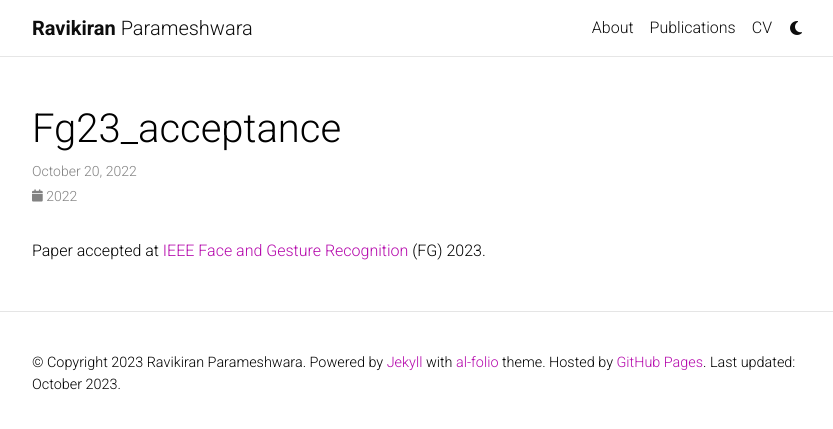
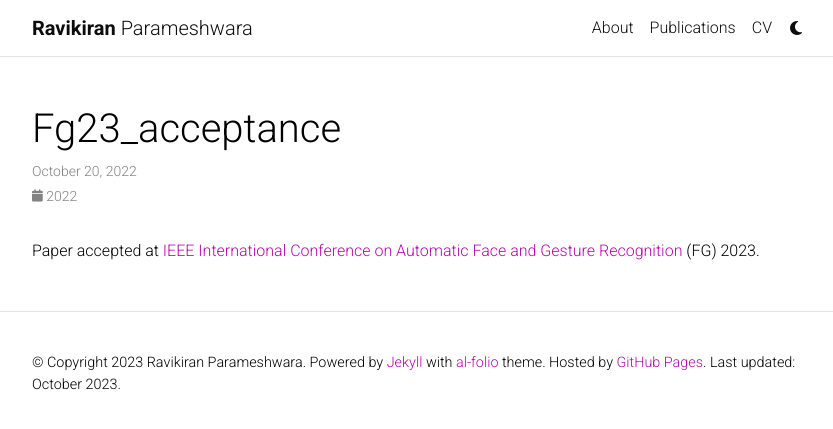
Before and after one commit to ravikiranrao/ravikiranrao.github.io, a Jekyll site: the page built from _news/fg23_acceptance.md, in a window 1280 px wide. Shown: the top 429 px of the page, without its empty margins (223-1056 px from the left). Built offline with Jekyll 4.4.1, drawn with Linux system fonts in a browser that asks for light colours; comment, search, counter and statistics services are not loaded; a style sheet for code colours, icons or effects is not loaded.

```diff
--- a/_news/fg23_acceptance.md
+++ b/_news/fg23_acceptance.md
@@ -5,4 +5,4 @@
 related_posts: false
 ---
 
-Paper accepted at [IEEE Face and Gesture Recognition](https://fg2023.ieee-biometrics.org) (FG) 2023.
+Paper accepted at [IEEE International Conference on Automatic Face and Gesture Recognition](https://fg2023.ieee-biometrics.org) (FG) 2023.
```
Also changed, not shown: _news/icvgip23_acceptance.md (added, +8 -0 lines), 1 other file.
